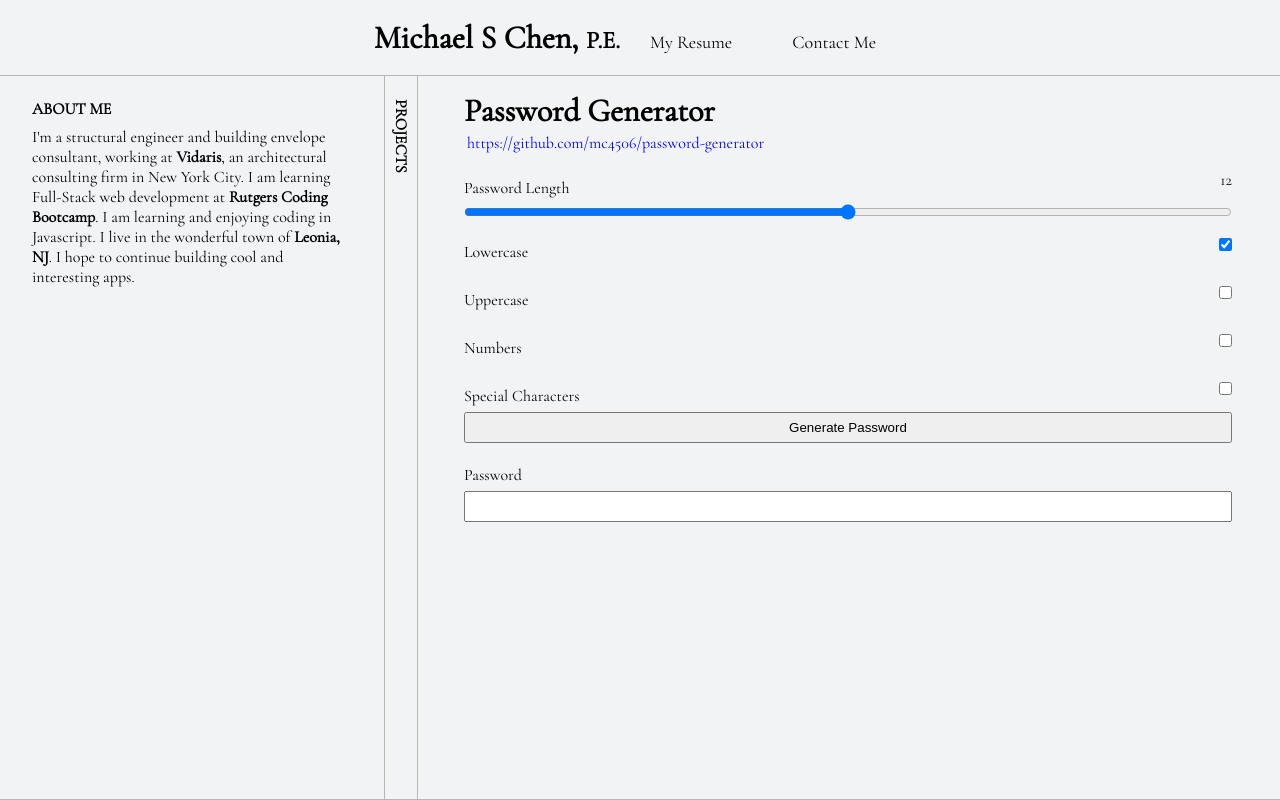
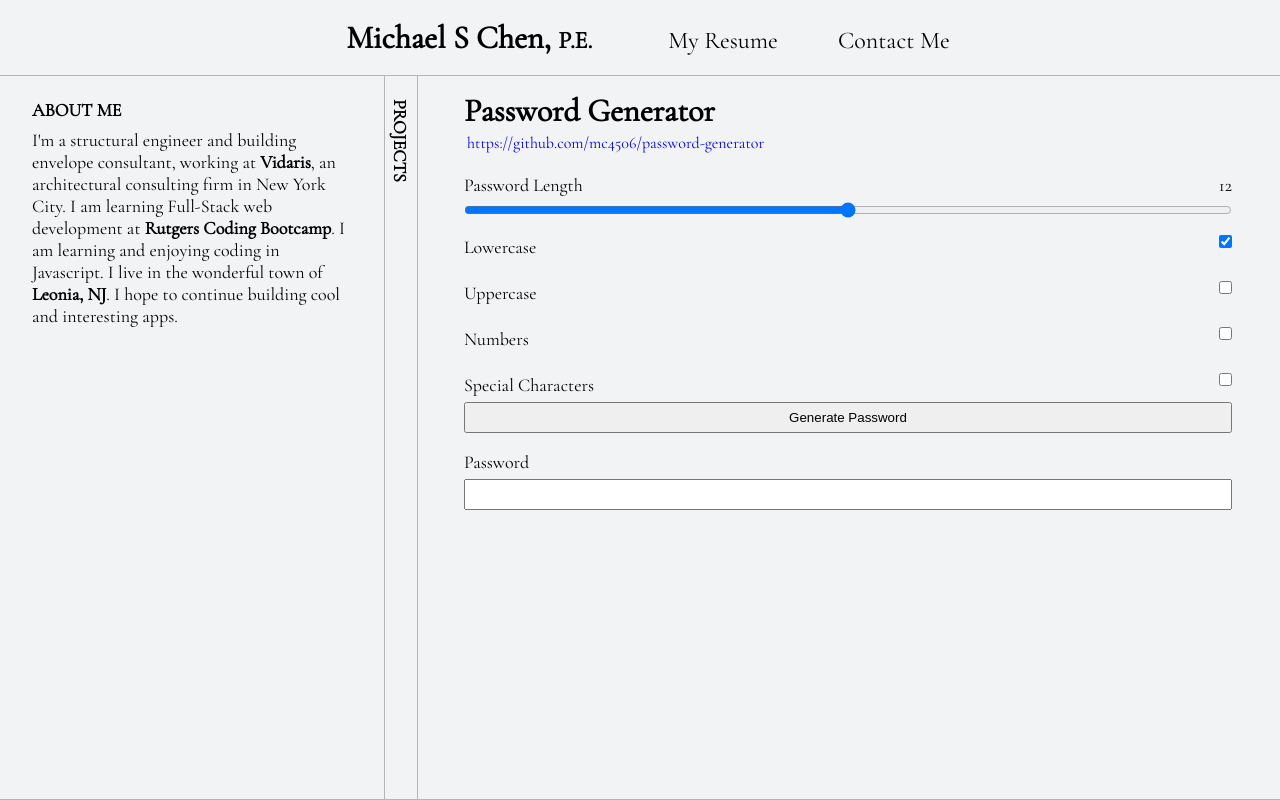
Before and after one commit to mc4506/mc4506.github.io, a plain HTML site: page index.html in a window 1280 px wide. Both pictures are taken after a click on the element "Password Generator". Drawn offline with nearby package versions, Linux system fonts and the light colour scheme.

Commit message:
increase font-size and updated overflow behavior

```diff
--- a/assets/css/style.css
+++ b/assets/css/style.css
@@ -17,11 +17,15 @@ body {
 
 h1 {
     color: #000000;
-    font-size: 24px;
+    font-size: 28px;
 }
 
-h1>span {
-    font-size: 20px;
+#name {
+    margin: 0 30px;
+}
+
+#name>span {
+    font-size: 24px;
 }
 
 li>a {
@@ -88,7 +92,7 @@ p>a {
     flex-direction: row;
     justify-content: space-evenly;
     align-items: center;
-    font-size: 16px;
+    font-size: 20px;
     font-weight: 300;
     list-style: none;
     width: 100%;
@@ -109,7 +113,7 @@ p>a {
 }
 .about-me {
     display: inline-block;
-    font-size: 16px;
+    font-size: 18px;
     font-weight: bold;
     color: #000000;
     padding-top: 8px;
@@ -124,11 +128,12 @@ p>a {
     padding-top: 16px;
     /* margin-bottom: 60px; */
     flex: 1 1 auto;
+    overflow-y: auto;
 }
 
 .turnstile {
     display: inline-block;
-    font-size: 16px;
+    font-size: 18px;
     font-weight: bold;
     color: #000000;
     padding-top: 8px;
@@ -137,7 +142,7 @@ p>a {
 }
 
 .content {
-    font-size: 16px;
+    font-size: 18px;
     color: #000000;
     margin-left: 32px;
     margin-right: 32px;
@@ -218,7 +223,7 @@ p>a {
 
 .product-card {
     background: transparent;
-    width: calc(100%-64px);
+    width: calc(100% - 64px);
     height: 100%;
     padding: 16px;
     display: none;
@@ -226,8 +231,13 @@ p>a {
     position: absolute;
     top: 0px;
     left: 32px;
-    overflow-y: scroll;
+    overflow-y: auto;
     overflow-x: hidden;
+}
+
+.product-card::after{
+    content: "";
+    padding: 24px;
 }
 
 .widget-card {
@@ -271,10 +281,15 @@ p>a {
     margin-top: 75px;
 }
 
-.label {
+.label,
+#password-length{
     padding: 6px 0px;
-    font-size: 16px;
-    margin-top: 16px;
+    font-size: 18px;
+    margin-top: 12px;
+}
+
+.contact-links {
+    font-size: 18px;
 }
 
 #message {
@@ -328,7 +343,7 @@ iframe {
     }
 
     .nav-list {
-        font-size: 18px;
+        font-size: 24px;
     }
 
     #contact-form {
--- a/index.html
+++ b/index.html
@@ -18,7 +18,7 @@
 <body>
     <header class="header">
         <nav class="top-nav-container">
-            <h1>Michael S Chen, <span>P.E.</span></h1>
+            <h1 id="name">Michael S Chen, <span>P.E.</span></h1>
             <div class="top-nav-display">
                 <ul class="nav-list ">
                     <li class="nav-list-item">
```
